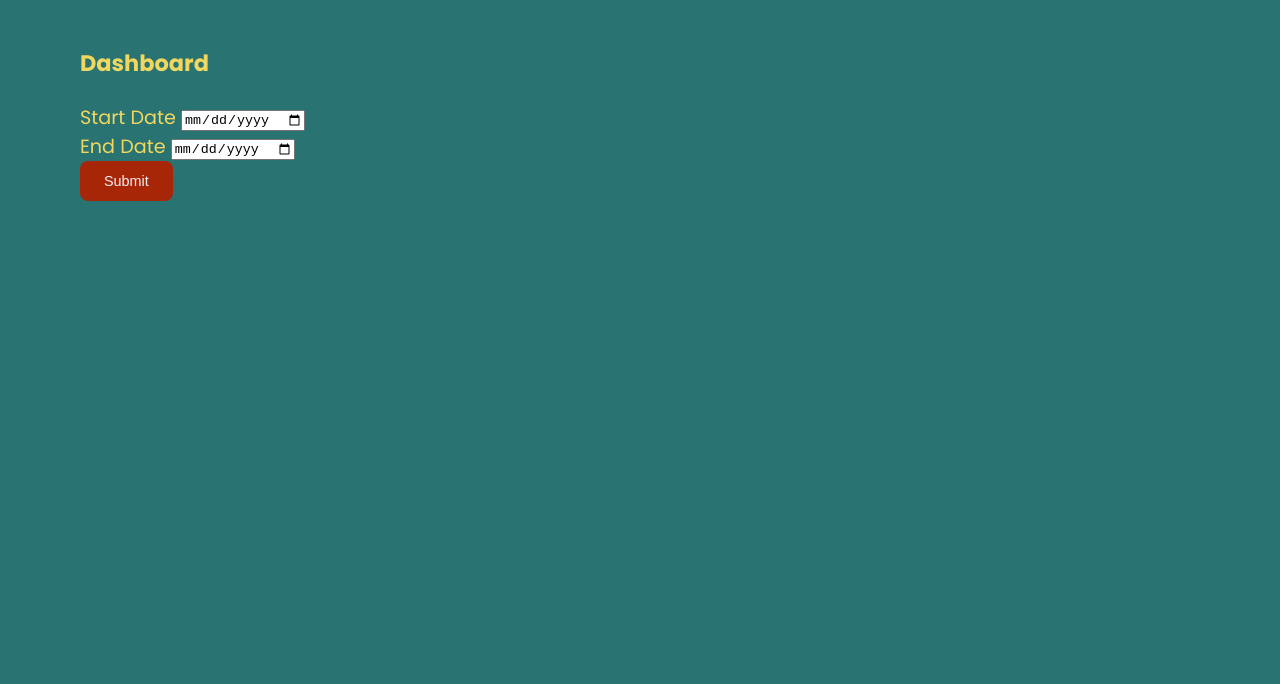
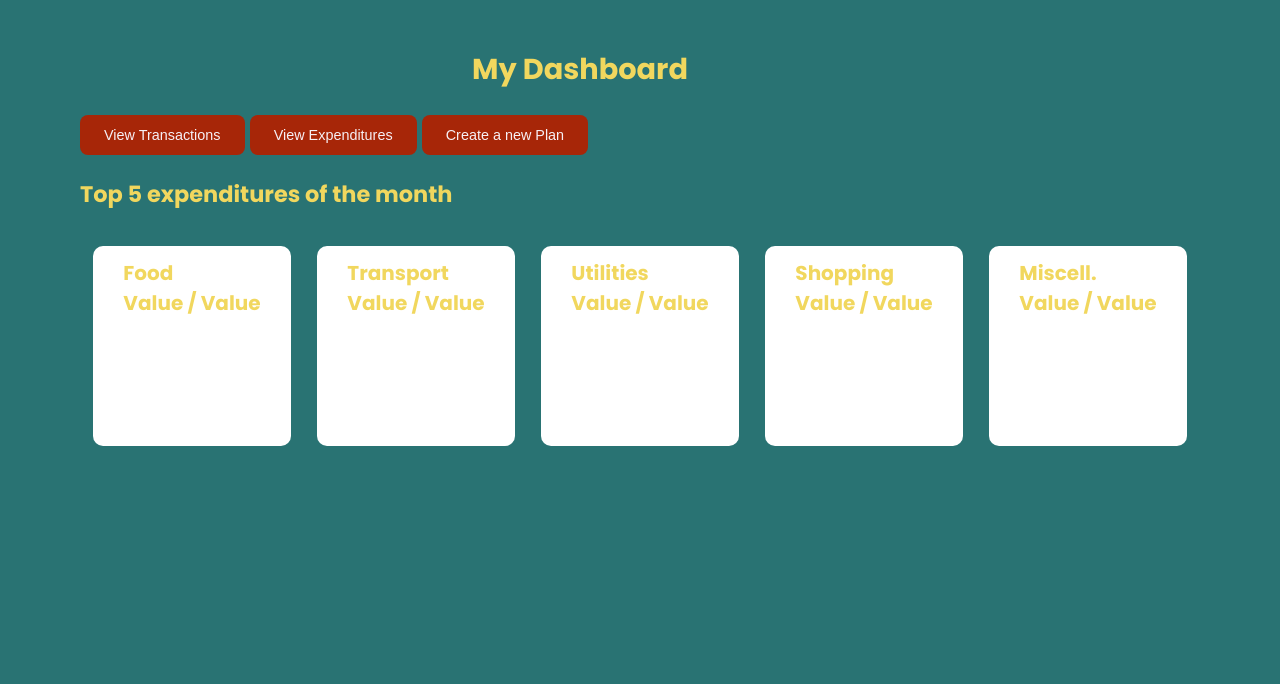
Before and after one commit to tjac842/Project, a plain HTML site: page dashboard.html in a window 1280 px wide. Shown: the part 116-800 px from the top of the page. Drawn offline with nearby package versions, Linux system fonts and the light colour scheme.

Commit message:
dashboard edits

```diff
--- a/dashboard.html
+++ b/dashboard.html
@@ -6,43 +6,91 @@
     <meta http-equiv="X-UA-Compatible" content="ie=edge" />
     <link href="styles/styles.css" rel="stylesheet" />
     <link href="styles/index.css" rel="stylesheet" />
-    <title>nus money</title>
+    <title>Welcome</title>
   </head>
   <body class="container full-height-grow">
+
     <header class="main-header">
       <a href="/" class="brand-logo">
         <img src="images/nus-money-logo.svg" />
         <div class="brand-logo-name">nus money</div>
       </a>
-      <nav class="main-nav">
-        <ul>
-          <li><a href="feature.html">How it works</a></li>
-          <li><a href="transactions.html">Transactions</a></li>
-        </ul>
-      </nav>
     </header>
-    <section class="dashboard-section">
-      <h3>Dashboard</h3>
-      <form id="chartform">
-        <div class="form-control">
-          <label for="startdate">Start Date</label>
-          <input type="date" id="startdate" placeholder="Enter start date..." />
+
+    <section id="dashboard">
+
+      <div id="dashboard_title">
+        <h1>My Dashboard</h1>
+      </div>
+
+      <div class="dashboard_nav_container">
+
+        <div class="box">
+          <button class="btn" onclick="location.href = 'transactions.html'">View Transactions</button>
+          <button class="btn" onclick="location.href = 'budgetPlan_Success.html'">View Expenditures</button>
+          <button class="btn" onclick="location.href = 'budgetPlan.html'">Create a new Plan</button>
         </div>
-        <div class="form-control">
-          <label for="enddate">End Date</label>
-          <input type="date" id="enddate" placeholder="Enter end date..." />
+      </div>
+
+      <div class="dashboard_expenditures_container">
+
+        <div id="dashboard_expenditures_title">
+          <h3>Top 5 expenditures of the month</h3>
         </div>
-        <button class="btn">Submit</button>
-      </form>
-      <!-- "myChart" is the object that our Javascript code will create the chart -->
-      <div id="myChart"></div>
-      <div id="myLegend"></div>
+
+      <div class="dashboard_container">
+
+        <!--box for value input-->
+        <div class="dashboard_cat_box">
+          <div class="cat_title">
+            <p1>Food</p1>
+            <div class="value">
+              <p1>Value / Value</p1>
+            </div>
+          </div>
+        </div>
+
+        <div class="dashboard_cat_box">
+          <div class="cat_title">
+            <p1>Transport</p1>
+            <div class="value">
+              <p1>Value / Value</p1>
+            </div>
+          </div>
+        </div>
+
+        <div class="dashboard_cat_box">
+          <div class="cat_title">
+            <p1>Utilities</p1>
+            <div class="value">
+              <p1>Value / Value</p1>
+            </div>
+          </div>
+        </div>
+
+        <div class="dashboard_cat_box">
+          <div class="cat_title">
+            <p1>Shopping</p1>
+            <div class="value">
+              <p1>Value / Value</p1>
+            </div>
+          </div>
+        </div>
+
+        <div class="dashboard_cat_box">
+          <div class="cat_title">
+            <p1>Miscell.</p1>
+            <div class="value">
+              <p1>Value / Value</p1>
+            </div>
+          </div>
+        </div>
+
+      </div>
+
+      </div>
+
     </section>
-    <!-- Load the jquery library from Google's Content Delivery Network -->
-    <script src="https://ajax.googleapis.com/ajax/libs/jquery/3.6.0/jquery.min.js"></script>
-    <!-- Load the d3.js library -->
-    <script src="https://d3js.org/d3.v4.js"></script>
-    <!-- Our Javascript code to create the pie chart -->
-    <script src="/scripts/getchart.js"></script>
+
   </body>
 </html>
```
